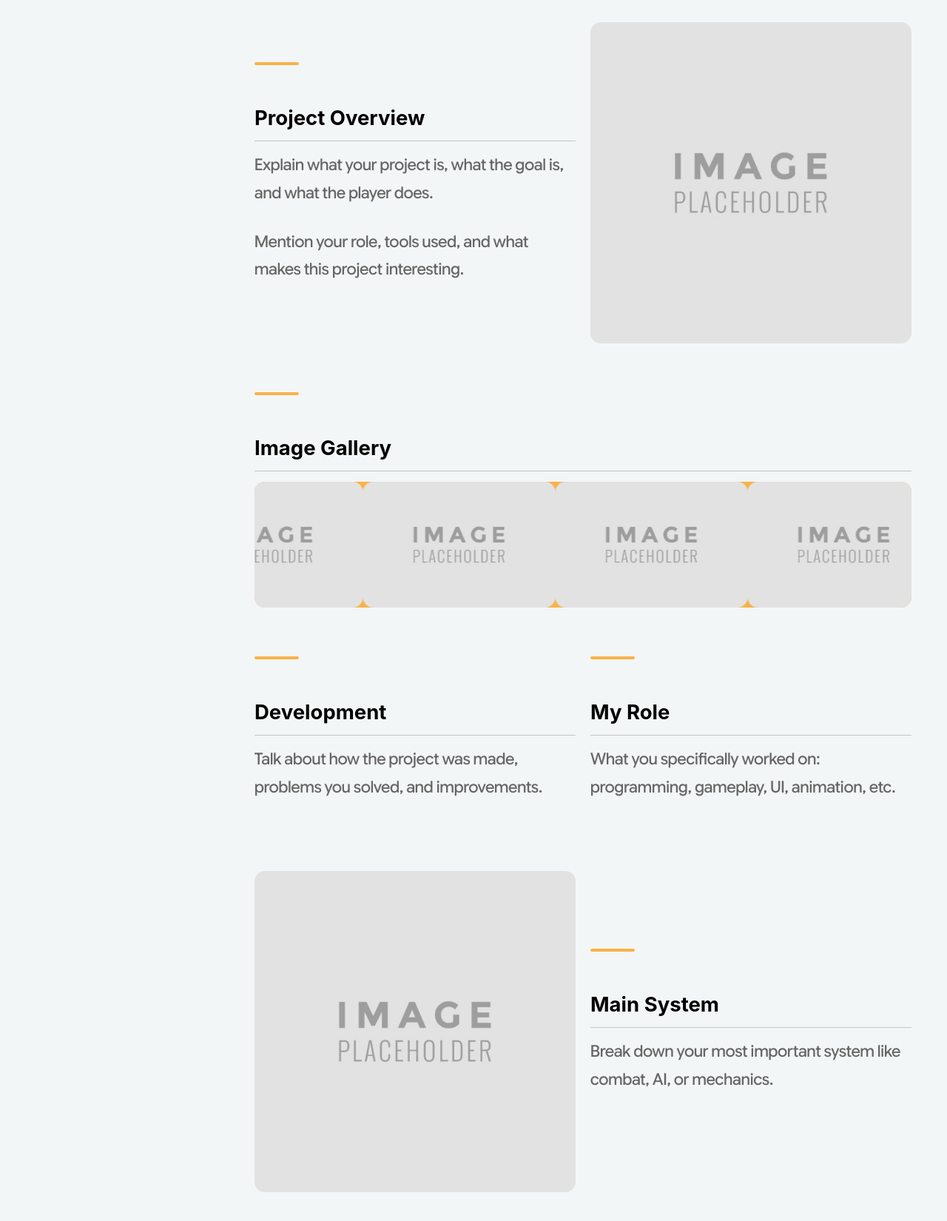
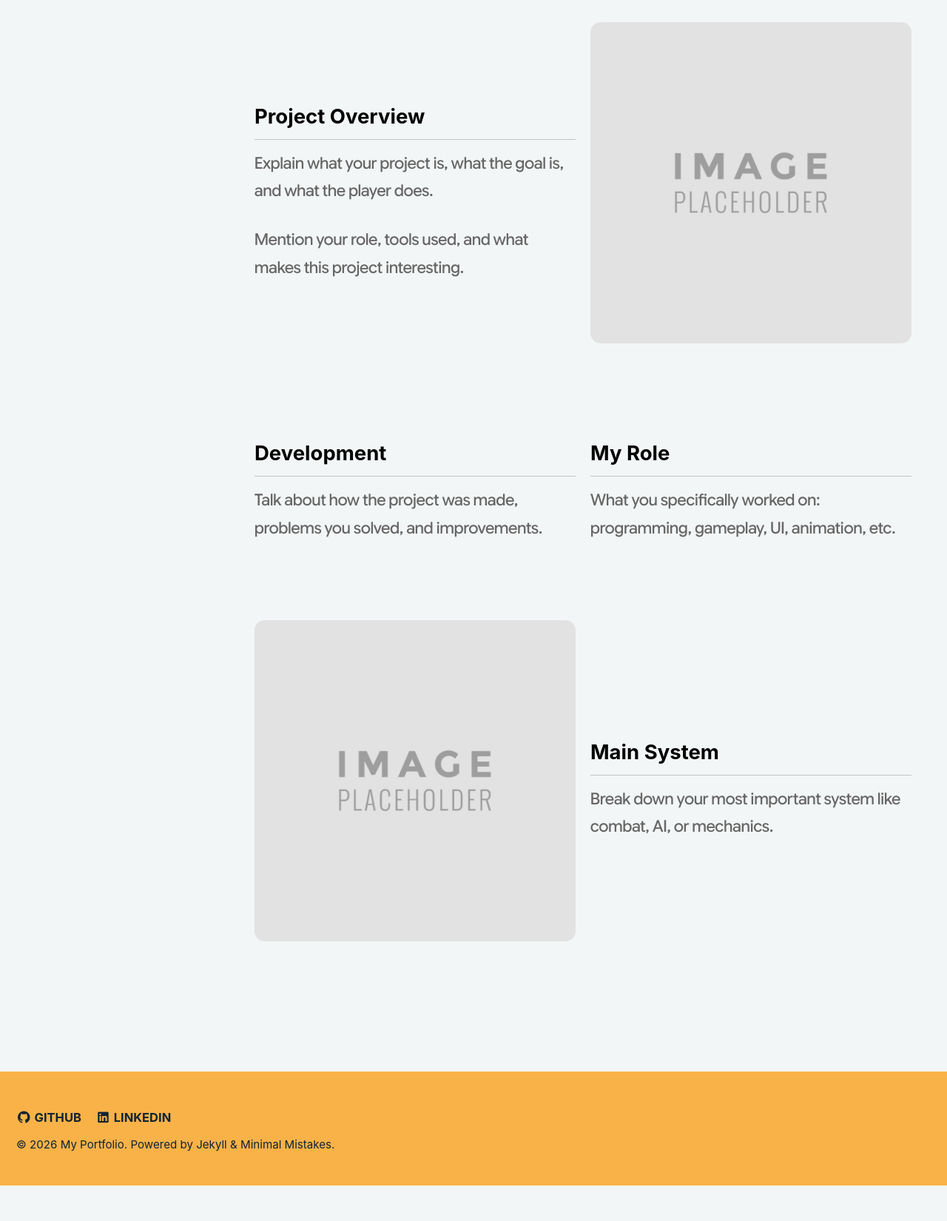
Before and after one commit to AlexUlster/AlexUlster.github.io, a Jekyll site: the page built from _pages/projects-pro1.md, in a window 1280 px wide, cut to the strip 762-2516 px from the top of the page. Shown: the top 1650 px of the strip at 74% size. Built offline with Jekyll 4.4.1, drawn with Linux system fonts in a browser that asks for light colours; after the commit the page ends 2364 px from its top, so only the background shows below that.

Commit message:
Update projects-pro1.md

```diff
--- a/_pages/projects-pro1.md
+++ b/_pages/projects-pro1.md
@@ -22,8 +22,8 @@ sidebar:
   .project-video-scale {
     transform: scale(1.82);
     transform-origin: top left;
-    width: 54.95%; /* 100 / 1.82 */
-    margin-bottom: 260px; /* pushes content down so it doesn't overlap */
+    width: 54.95%;
+    margin-bottom: 260px;
   }
 
   .video-container iframe {
@@ -34,20 +34,16 @@ sidebar:
   }
 
   .section {
-    margin-bottom: 3rem;
+    margin-bottom: 3.5rem;
+  }
+
+  .section h2 {
+    margin-bottom: 0.6rem;
   }
 
   .section p {
     color: #666;
     line-height: 1.7;
-  }
-
-  .orange-line {
-    width: 60px;
-    height: 4px;
-    background: #f9b248;
-    border-radius: 999px;
-    margin-bottom: 0.8rem;
   }
 
   .overview {
@@ -76,29 +72,6 @@ sidebar:
     border-radius: 14px;
   }
 
-  .scrolling-gallery {
-    overflow: hidden;
-    border-radius: 14px;
-    background: #f9b248;
-  }
-
-  .gallery-track {
-    display: flex;
-    animation: scrollGallery 18s linear infinite;
-  }
-
-  .gallery-track img {
-    width: 260px;
-    height: 170px;
-    object-fit: cover;
-    flex-shrink: 0;
-  }
-
-  @keyframes scrollGallery {
-    0% { transform: translateX(0); }
-    100% { transform: translateX(-50%); }
-  }
-
   @media (max-width: 768px) {
     .project-video-scale {
       transform: none;
@@ -118,7 +91,7 @@ sidebar:
 
   <h1 class="project-title">Project 1</h1>
 
-  <!-- SCALED VIDEO ONLY -->
+  <!-- VIDEO -->
   <div class="project-video-scale">
     <div class="video-container">
       <iframe
@@ -132,7 +105,6 @@ sidebar:
   <!-- OVERVIEW -->
   <div class="section overview">
     <div>
-      <div class="orange-line"></div>
       <h2>Project Overview</h2>
       <p>
         Explain what your project is, what the goal is, and what the player does.
@@ -145,30 +117,9 @@ sidebar:
     <img src="/assets/images/Placeholder.jpg" alt="Overview image">
   </div>
 
-  <!-- GALLERY -->
-  <div class="section">
-    <div class="orange-line"></div>
-    <h2>Image Gallery</h2>
-
-    <div class="scrolling-gallery">
-      <div class="gallery-track">
-        <img src="/assets/images/Placeholder.jpg">
-        <img src="/assets/images/Placeholder.jpg">
-        <img src="/assets/images/Placeholder.jpg">
-        <img src="/assets/images/Placeholder.jpg">
-
-        <img src="/assets/images/Placeholder.jpg">
-        <img src="/assets/images/Placeholder.jpg">
-        <img src="/assets/images/Placeholder.jpg">
-        <img src="/assets/images/Placeholder.jpg">
-      </div>
-    </div>
-  </div>
-
   <!-- TEXT SECTIONS -->
   <div class="section two-col">
     <div>
-      <div class="orange-line"></div>
       <h2>Development</h2>
       <p>
         Talk about how the project was made, problems you solved, and improvements.
@@ -176,7 +127,6 @@ sidebar:
     </div>
 
     <div>
-      <div class="orange-line"></div>
       <h2>My Role</h2>
       <p>
         What you specifically worked on: programming, gameplay, UI, animation, etc.
@@ -189,7 +139,6 @@ sidebar:
     <img src="/assets/images/Placeholder.jpg">
 
     <div>
-      <div class="orange-line"></div>
       <h2>Main System</h2>
       <p>
         Break down your most important system like combat, AI, or mechanics.
```
